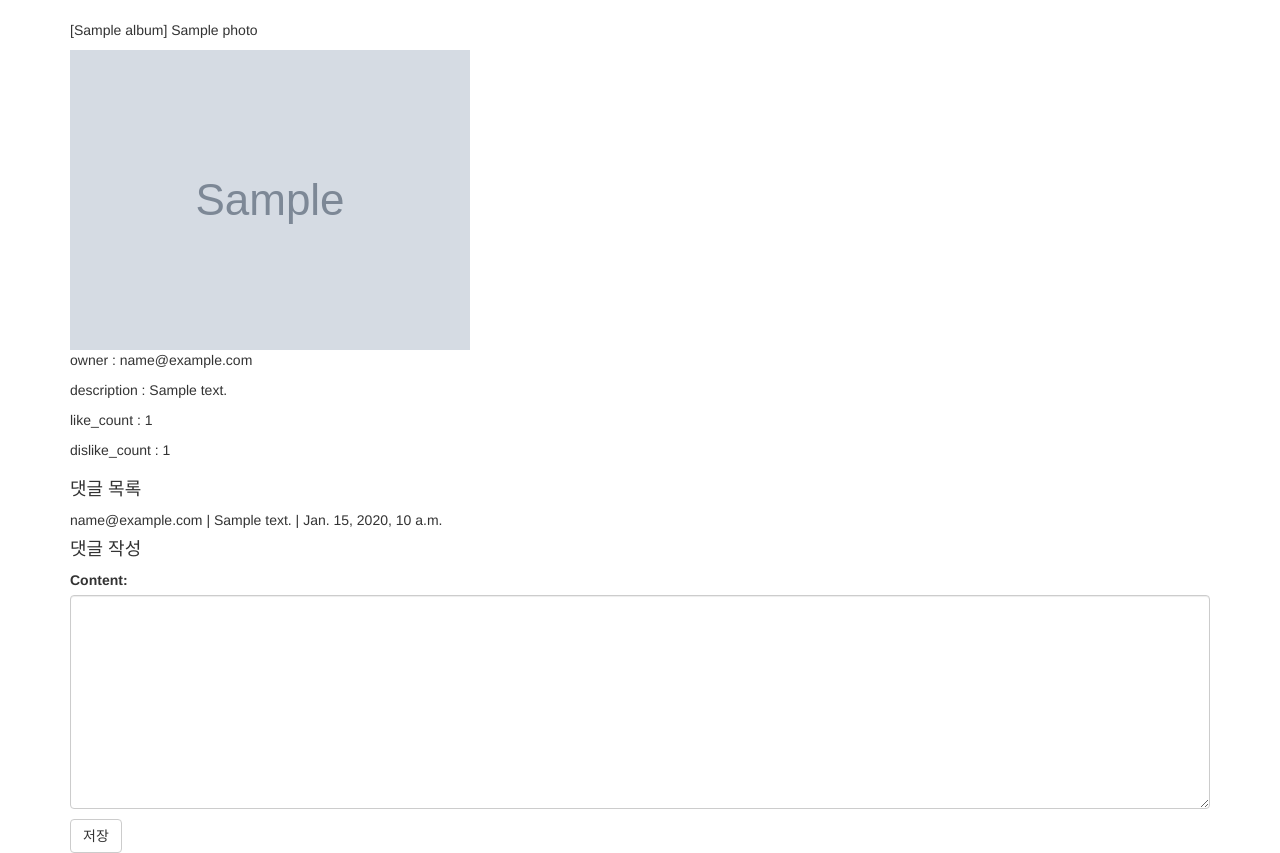
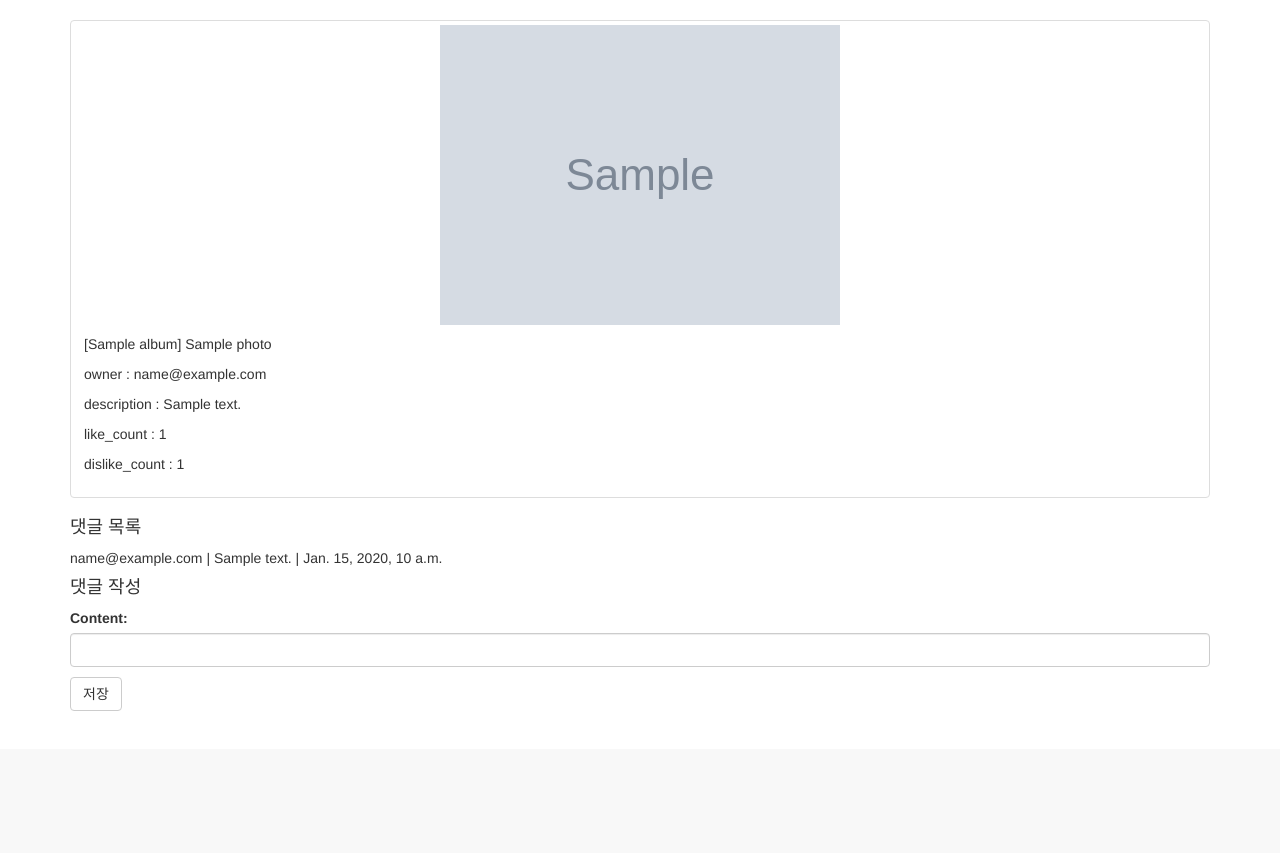
Before and after one commit to byunghyunpark/photo-notice-board-project, a Django app: page /index/photo/1/ in a window 1280 px wide. Shown: the part 51-904 px from the top of the page. After the commit the page ends 762 px from the top, so only its background shows below. Run offline with Django 3.2, Linux system fonts and the light colour scheme; tables that the repository leaves empty hold one stand-in row (values such as "Sample post"); grey boxes marked "Sample" are stand-in pictures; style sheets or scripts are compiled from the project's sources; parts of the project's set-up code (start-up, migrations or seed data) failed here and were passed over; some libraries are stand-ins or nearby versions.

Commit message:
Edit design: Bootstrap thumbnail is applied to photo detail.

```diff
--- a/django_app/photo/forms.py
+++ b/django_app/photo/forms.py
@@ -63,7 +63,7 @@ class CommentAdd(forms.ModelForm):
             'content'
         }
         widgets = {
-            'content': forms.Textarea(attrs={'class': 'form-control'})
+            'content': forms.TextInput(attrs={'class': 'form-control'})
         }
 
 
--- a/django_app/photo/views/comment.py
+++ b/django_app/photo/views/comment.py
@@ -1,4 +1,5 @@
 from django.contrib import messages
+from django.contrib.auth.decorators import login_required
 from django.shortcuts import redirect, render, get_object_or_404
 
 from photo.forms import CommentAdd
@@ -10,7 +11,7 @@ __all__ = [
     'comment_edit',
 ]
 
-
+@login_required
 def add_comment(request, pk):
     if request.method == 'POST':
         form = CommentAdd(request.POST)
--- a/django_app/static/css/photo.compact.css
+++ b/django_app/static/css/photo.compact.css
@@ -2,4 +2,6 @@
 
 .like-container form.like-form { display: inline; }
 
+.photo-container { word-wrap: break-word; }
+
 /*# sourceMappingURL=photo.compact.css.map */
--- a/django_app/static/css/photo.css
+++ b/django_app/static/css/photo.css
@@ -7,4 +7,8 @@
   display: inline;
 }
 
+.photo-container {
+  word-wrap: break-word;
+}
+
 /*# sourceMappingURL=photo.css.map */
--- a/django_app/static/css/photo.min.css
+++ b/django_app/static/css/photo.min.css
@@ -1,3 +1,3 @@
-.photo-list{margin-top:20px;overflow:hidden}.like-container form.like-form{display:inline}
+.photo-list{margin-top:20px;overflow:hidden}.like-container form.like-form{display:inline}.photo-container{word-wrap:break-word}
 
 /*# sourceMappingURL=photo.min.css.map */
--- a/django_app/static/css/photo.nested.css
+++ b/django_app/static/css/photo.nested.css
@@ -5,4 +5,7 @@
 .like-container form.like-form {
   display: inline; }
 
+.photo-container {
+  word-wrap: break-word; }
+
 /*# sourceMappingURL=photo.nested.css.map */
--- a/django_app/static/sass/photo.sass
+++ b/django_app/static/sass/photo.sass
@@ -4,3 +4,5 @@
 .like-container
   form.like-form
     display: inline
+.photo-container
+  word-wrap: break-word
--- a/django_app/templates/photo/photo_detail.html
+++ b/django_app/templates/photo/photo_detail.html
@@ -2,21 +2,23 @@
 
 {% block content %}
 
-<div class="container">
-    <p>[{{ photo.album }}] {{ photo.title }}</p>
-    <img src="{{ photo.img.url }}" alt="">
-    <p>owner : {{ photo.owner }}</p>
-    <p>description : {{ photo.description }}</p>
-    <p>like_count : {{ photo.like_users.count }}</p>
-    <p>dislike_count : {{ photo.dislike_users.count }}</p>
+<div class="col-xs-12 photo-container">
+    <div class="thumbnail">
+        <img src="{{ photo.img.url }}" alt="">
+        <div class="caption">
+            <p>[{{ photo.album }}] {{ photo.title }}</p>
+            <p>owner : {{ photo.owner }}</p>
+            <p>description : {{ photo.description }}</p>
+            <p>like_count : {{ photo.like_users.count }}</p>
+            <p>dislike_count : {{ photo.dislike_users.count }}</p>
+            {% if user == photo.owner %}
+            <a href="{% url 'photo:photo_edit' photo_pk=photo.pk %}" class="btn btn-sm btn-primary">edit</a>
+            <a href="{% url 'photo:photo_delete' photo_pk=photo.pk %}" class="btn btn-sm btn-danger">delete</a>
+            {% endif %}
+        </div>
+    </div>
 </div>
 
-{% if user == photo.owner %}
-<div class="container">
-    <a href="{% url 'photo:photo_edit' photo_pk=photo.pk %}" class="btn btn-sm btn-primary">edit</a>
-    <a href="{% url 'photo:photo_delete' photo_pk=photo.pk %}" class="btn btn-sm btn-danger">delete</a>
-</div>
-{% endif %}
 
 <div class="comment-container container">
     <h4>댓글 목록</h4>
```
Also changed, not shown: 4 other files.
